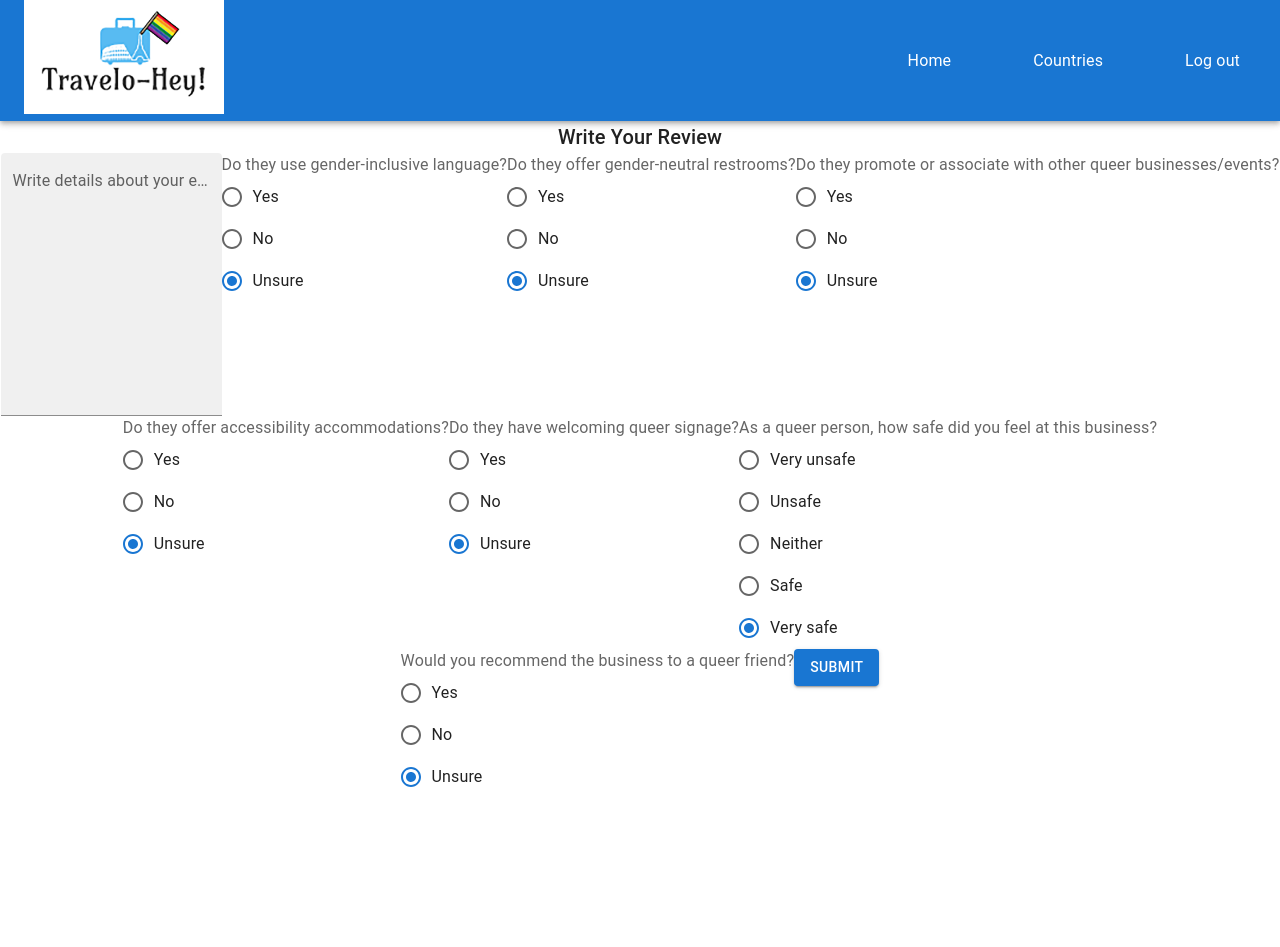
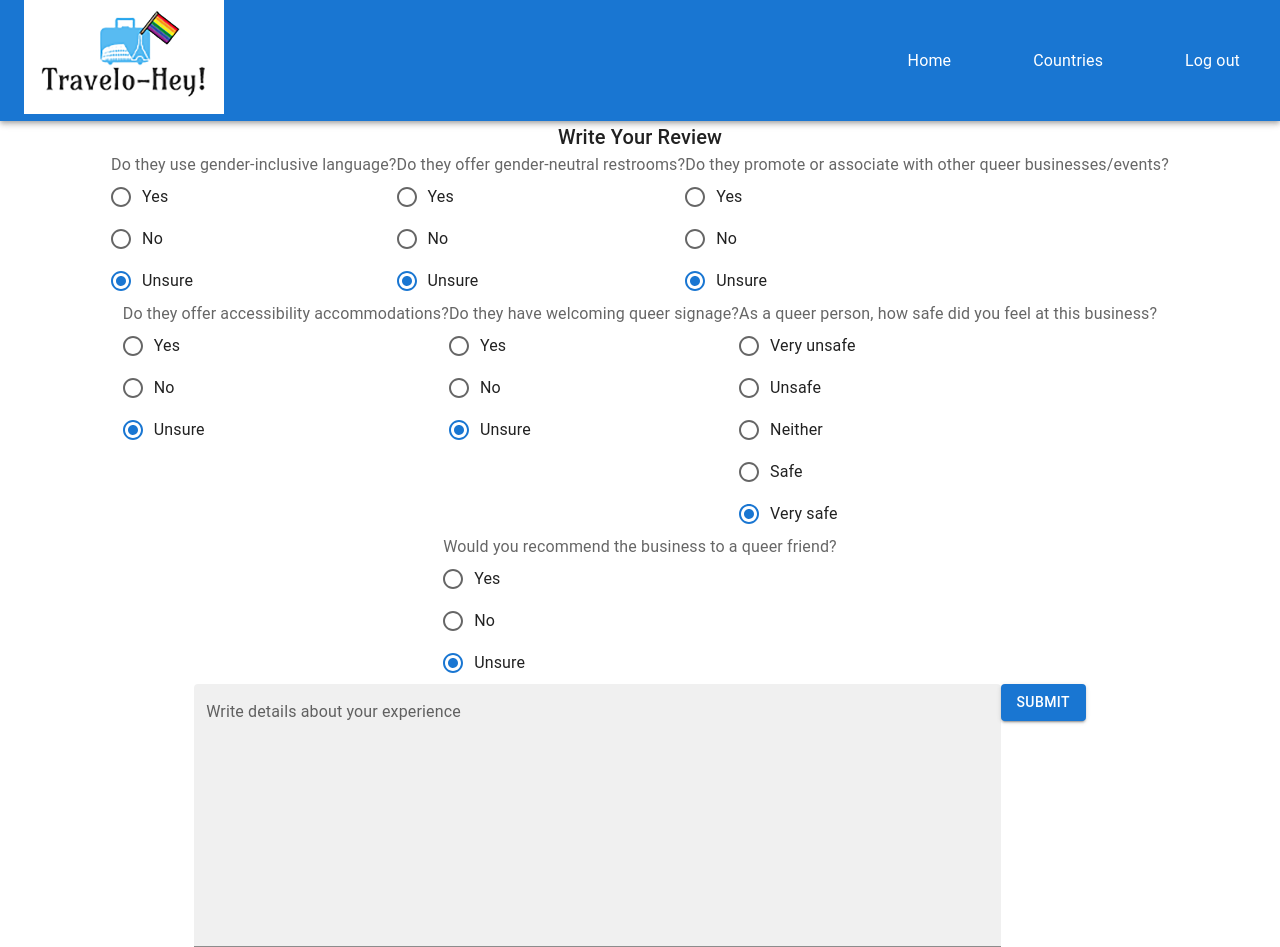
Before and after one commit to aedanmc/travelo-hey, a React (Create React App) app in the folder front-end/: page /business/1/review in a window 1280 px wide. Before the commit the page ends 800 px from the top, so only its background shows below. Built offline with nearby package versions, Linux system fonts and the light colour scheme.

Commit message:
merge from main after back-end fix, merge conflicts, and small adjustments

```diff
--- a/front-end/src/App.jsx
+++ b/front-end/src/App.jsx
@@ -16,7 +16,7 @@ function App() {
       <Routes>
         <Route path="/" element={<BusinessSearchPage debug={false} />} />
         <Route path="/business/:place_id" element={<LocationPage />} />
-        <Route path="/business/:place_id/review" element={<ReviewSubmissionPage />} />
+        <Route path="/business/:place_id/review" element={<ReviewSubmissionPage debug={false} />} />
         <Route path="/countries" element={<CountrySearchPage />} />
         <Route path="/country/:country_id" />
         <Route path="*" element={<main><p>There&apos;s nothing here!</p></main>} />
--- a/front-end/src/components/review-submission-page/ReviewSubmissionPage.css
+++ /dev/null
@@ -1,3 +0,0 @@
-.ReviewSubmissionPage {
-    text-align: center;
-  }
--- a/front-end/src/components/review-submission-page/ReviewSubmissionPage.js
+++ b/front-end/src/components/review-submission-page/ReviewSubmissionPage.js
@@ -1,7 +1,8 @@
 import * as React from 'react';
-import './ReviewSubmissionPage.css';
+import PropTypes from 'prop-types';
 import { Controller, useForm } from 'react-hook-form';
 import FormControl from '@mui/material/FormControl';
+import Container from '@mui/material/Container';
 import FormLabel from '@mui/material/FormLabel';
 import TextField from '@mui/material/TextField';
 import { useParams, useNavigate } from 'react-router-dom';
@@ -13,7 +14,7 @@ import ReviewInputRating from './ReviewInputRating';
 
 export default function ReviewSubmissionPage({ debug }) {
   const params = useParams();
-  var id = params.place_id;
+  let id = params.place_id;
   if (debug) {
     id = 'test';
   }
@@ -24,7 +25,7 @@ export default function ReviewSubmissionPage({ debug }) {
   // note: passed if values have no changes
   const defaultValues = {
     userID: user,
-    place_ID: id,
+    place_id: id,
     inclusiveLanguages: '',
     neutralRestrooms: '',
     queerBusinessPromotions: '',
@@ -62,23 +63,8 @@ export default function ReviewSubmissionPage({ debug }) {
   };
 
   return (
-    <div>
+    <Container>
       <Typography variant="h6" data-testid="review-submission-title"> Write Your Review </Typography>
-      <Controller
-        name="review"
-        control={control}
-        render={({ field: { onChange, value } }) => (
-          <TextField
-            onChange={onChange}
-            value={value}
-            variant="filled"
-            multiline
-            rows={10}
-            label="Write details about your experience"
-            data-testid="review-review-content"
-          />
-        )}
-      />
       <Controller
         name="inclusiveLanguages"
         control={control}
@@ -184,6 +170,22 @@ export default function ReviewSubmissionPage({ debug }) {
           </FormControl>
         )}
       />
+      <Controller
+        name="review"
+        control={control}
+        render={({ field: { onChange, value } }) => (
+          <TextField
+            sx={{ width: '70%' }}
+            onChange={onChange}
+            value={value}
+            variant="filled"
+            multiline
+            rows={10}
+            label="Write details about your experience"
+            data-testid="review-review-content"
+          />
+        )}
+      />
       <Button
         onClick={handleSubmit(onSubmit)}
         variant="contained"
@@ -191,6 +193,10 @@ export default function ReviewSubmissionPage({ debug }) {
       >
         Submit
       </Button>
-    </div>
+    </Container>
   );
 }
+
+ReviewSubmissionPage.propTypes = {
+  debug: PropTypes.bool.isRequired,
+};
```
Also changed, not shown: front-end/src/components/review-submission-page/ReviewInputRating.js (line endings or trailing spaces).
